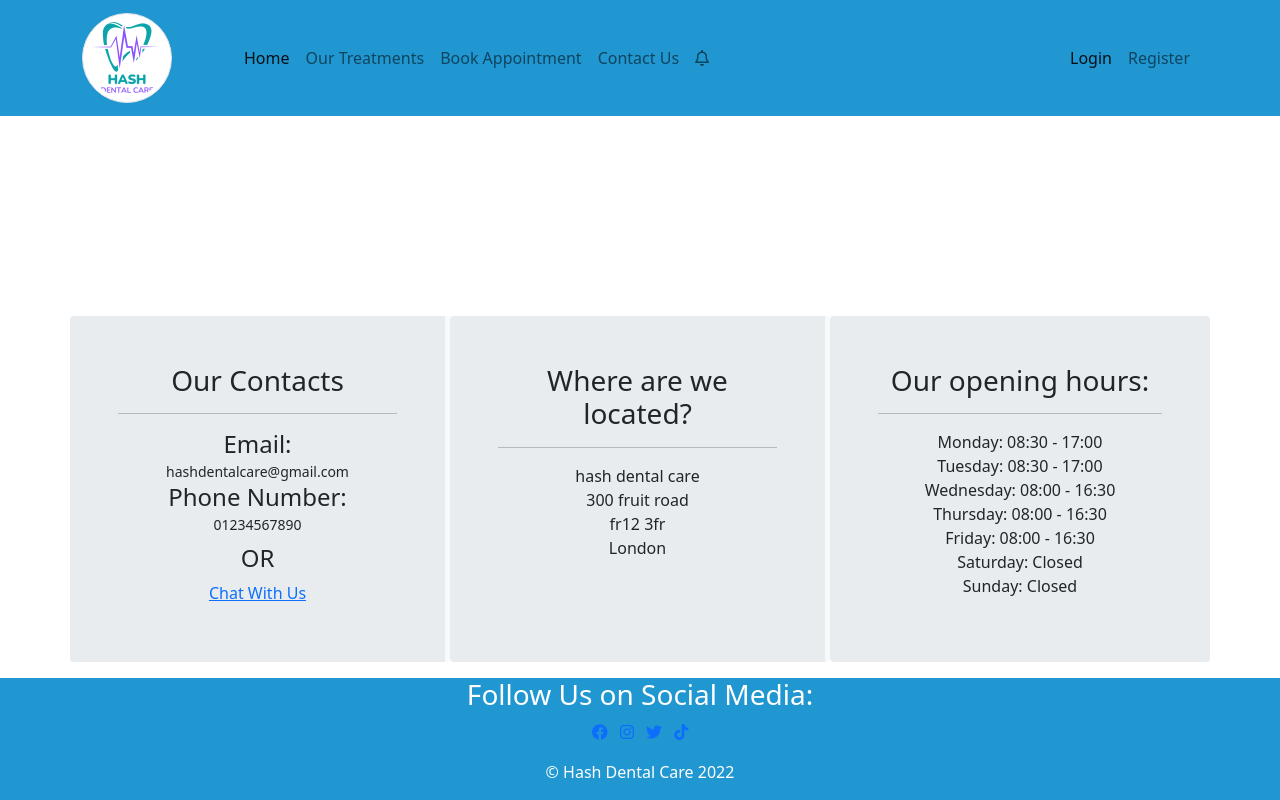
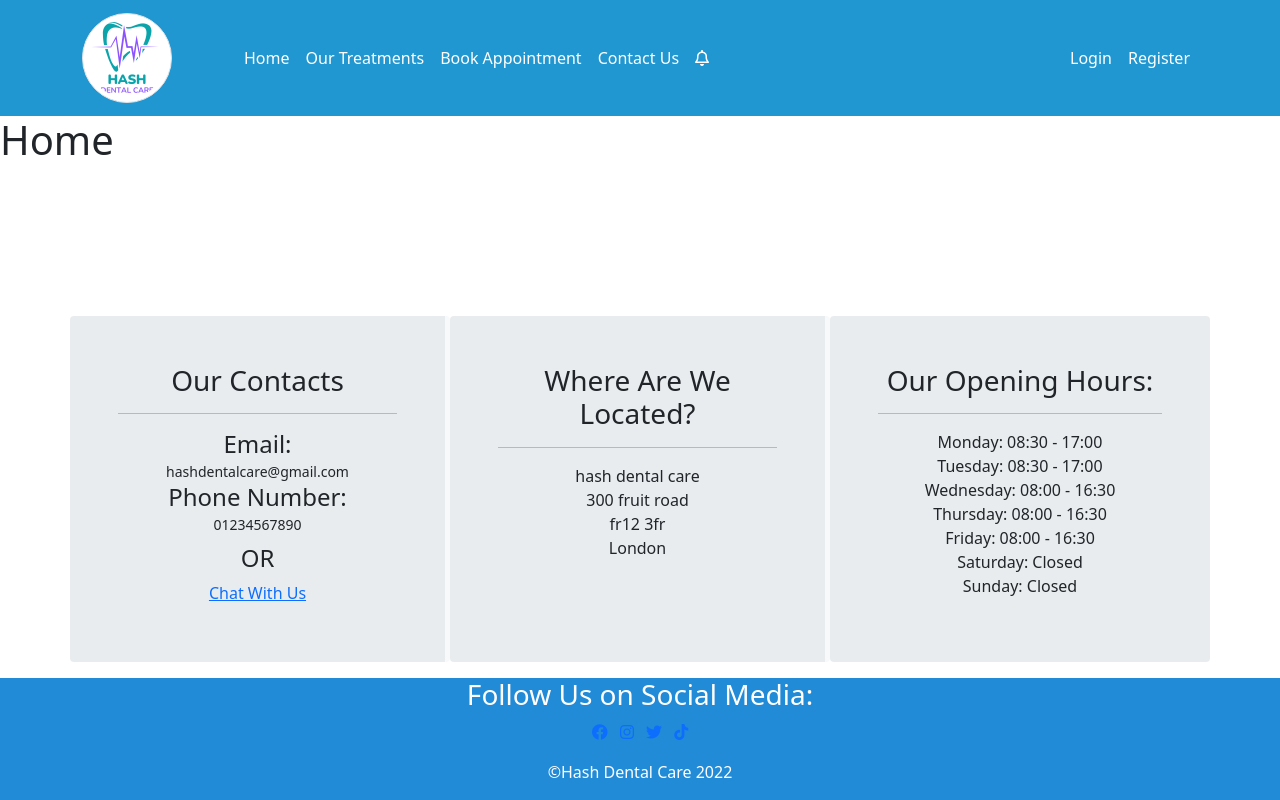
Before and after one commit to hashim222/hash-dental-care, a Django app: page / in a window 1280 px wide. Run offline with Django 3.2, Linux system fonts and the light colour scheme.

Commit message:
create site pagination button and template

```diff
--- a/booking_app/urls.py
+++ b/booking_app/urls.py
@@ -1,6 +1,12 @@
 from django.urls import path
-from django.views.generic import TemplateView
+from .views import Home, OurTreatments, BookAppointments, ContactUs, Notifications
+
 
 urlpatterns = [
-    path('', TemplateView.as_view(template_name='base.html'))
+    path('', Home.as_view(), name='home'),
+    path('treatments/', OurTreatments.as_view(), name='treatments'),
+    path('book_appointments/', BookAppointments.as_view(),
+         name='book_appointments'),
+    path('contact/', ContactUs.as_view(), name='contact'),
+    path('notifications/', Notifications.as_view(), name='notifications'),
 ]
--- a/booking_app/views.py
+++ b/booking_app/views.py
@@ -1,6 +1,22 @@
 from django.shortcuts import render
 from django.views.generic import TemplateView
 
-# Create your views here.
-class test_if_templates_works(TemplateView):
-    template_name = 'base.html'
+
+class Home(TemplateView):
+    template_name = 'home.html'
+
+
+class OurTreatments(TemplateView):
+    template_name = 'treatments.html'
+
+
+class BookAppointments(TemplateView):
+    template_name = 'book_appointments.html'
+
+
+class ContactUs(TemplateView):
+    template_name = 'contact.html'
+
+
+class Notifications(TemplateView):
+    template_name = 'notifications.html'
--- a/static/css/style.css
+++ b/static/css/style.css
@@ -0,0 +1,15 @@
+/* base template */
+
+/* site navbar */
+nav {
+    background-color: #2097d1;
+}
+
+.navbar-light .navbar-nav .nav-link {
+    color: white;
+}
+
+/* footer */
+.footer-info-bg-color {
+    background-color: #e9ecef;
+}
--- a/templates/base.html
+++ b/templates/base.html
@@ -27,9 +27,9 @@
     <header>
 
         <!-- site navbar -->
-        <nav class="navbar navbar-expand-lg navbar-light" style="background-color: #2097d1;">
+        <nav class="navbar navbar-expand-lg navbar-light">
             <div class="container">
-                <a class="navbar-brand" href="#">
+                <a class="navbar-brand" href="{% url 'home' %}">
                     {% load static %}
                     <img class="img-thumbnail rounded-circle" src="{% static 'images/site_logo.png' %}" alt="site logo">
                 </a>
@@ -37,11 +37,11 @@
                 <!-- login and register for smaller devices -->
                 <div class="d-block d-lg-none">
                     <div class="d-inline">
-                        <a aria-current="page" href="#" style="color: white;">Login</a>
+                        <a aria-current="page" href="#" class="text-white toggle-login">Login</a>
                     </div>
 
                     <div class="d-inline">
-                        <a href="#" style="color: white;">Register</a>
+                        <a href="#" class="text-white toggle-login">Register</a>
                     </div>
                 </div>
 
@@ -52,26 +52,26 @@
                 <div class="collapse navbar-collapse" id="navbarNav">
                     <ul class="navbar-nav mx-lg-5 mx-4">
                         <li class="nav-item">
-                            <a class="nav-link active" aria-current="page" href="#">Home</a>
+                            <a class="nav-link" aria-current="page" href="{% url 'home' %}">Home</a>
                         </li>
                         <li class="nav-item">
-                            <a class="nav-link" href="#">Our Treatments</a>
+                            <a class="nav-link" href="treatments">Our Treatments</a>
                         </li>
                         <li class="nav-item">
-                            <a class="nav-link" href="#">Book Appointment</a>
+                            <a class="nav-link" href="book_appointments">Book Appointment</a>
                         </li>
                         <li class="nav-item">
-                            <a class="nav-link" href="#">Contact Us</a>
+                            <a class="nav-link" href="contact">Contact Us</a>
                         </li>
                         <li class="nav-item">
-                            <a class="nav-link" href="#"><i class="fa-regular fa-bell"></i></a>
+                            <a class="nav-link" href="notifications"><i class="fa-regular fa-bell"></i></a>
                         </li>
                     </ul>
                 </div>
                 <div class="d-none d-lg-block">
                     <ul class="navbar-nav">
                         <li class="nav-item">
-                            <a class="nav-link active" aria-current="page" href="#">Login</a>
+                            <a class="nav-link" aria-current="page" href="#">Login</a>
                         </li>
                         <li class="nav-item">
                             <a class="nav-link" href="#">Register</a>
@@ -82,12 +82,18 @@
         </nav>
     </header>
 
+    {% block content %}
+
+
+    {% endblock %}
+
 
     <!-- site footer -->
     <footer class="mt-auto">
         <div class="container">
             <div class="row text-center">
-                <div class="col-12 col-md-6 col-lg-4 mt-1 mt-lg-4 p-3 p-lg-5 rounded border-end border-light border-5" style="background-color: #e9ecef;">
+                <div
+                    class="col-12 col-md-6 col-lg-4 mt-1 mt-lg-4 p-3 p-lg-5 rounded border-end border-light border-5 footer-info-bg-color">
                     <h3>Our Contacts</h3>
                     <hr>
                     <h4 class="m-0">Email:</h4>
@@ -95,11 +101,12 @@
                     <h4 class="m-0">Phone Number:</h4>
                     <small>01234567890</small>
                     <h4 class="mt-2">OR</h4>
-                    <a href="#">Chat With Us</a>
+                    <a href="contact">Chat With Us</a>
                 </div>
 
-                <div class="col-12 col-md-6 col-lg-4 mt-1 mt-lg-4 p-3 p-lg-5 rounded border-end border-light border-5" style="background-color: #e9ecef;">
-                    <h3>Where are we located?</h3>
+                <div
+                    class="col-12 col-md-6 col-lg-4 mt-1 mt-lg-4 p-3 p-lg-5 rounded border-end border-light border-5 footer-info-bg-color">
+                    <h3>Where Are We Located?</h3>
                     <hr>
                     <ul class="list-unstyled">
                         <li>hash dental care</li>
@@ -110,8 +117,8 @@
                 </div>
 
                 <div
-                    class="col-12 col-md-6 offset-md-3 offset-lg-0 col-lg-4 mt-1 mt-lg-4 p-3 p-lg-5 rounded" style="background-color: #e9ecef;">
-                    <h3>Our opening hours:</h3>
+                    class="col-12 col-md-6 offset-md-3 offset-lg-0 col-lg-4 mt-1 mt-lg-4 p-3 p-lg-5 rounded footer-info-bg-color">
+                    <h3>Our Opening Hours:</h3>
                     <hr>
                     <ul class="list-unstyled">
                         <li>Monday: 08:30 - 17:00</li>
@@ -126,33 +133,33 @@
             </div>
         </div>
 
-        <div class="container-fluid mt-3" style="background-color: #2097d1; color: white;">
+        <div class="container-fluid mt-3" style="background-color: #218bd8; color: white;">
             <div class="row">
                 <div class="col text-center">
                     <h3>Follow Us on Social Media:</h3>
                     <ul class="list-inline">
                         <li class="list-inline-item">
-                            <a href="#">
+                            <a href="https://www.facebook.com/" target="_blank">
                                 <i class="fa-brands fa-facebook"></i>
                             </a>
                         </li>
                         <li class="list-inline-item">
-                            <a href="#">
+                            <a href="https://www.instagram.com/" target="_blank">
                                 <i class="fa-brands fa-instagram"></i>
                             </a>
                         </li>
                         <li class="list-inline-item">
-                            <a href="#">
+                            <a href="https://twitter.com/" target="_blank">
                                 <i class="fa-brands fa-twitter"></i>
-                        </a>
-                    </li>
+                            </a>
+                        </li>
                         <li class="list-inline-item">
-                            <a href="#">
+                            <a href="https://www.tiktok.com/" target="_blank">
                                 <i class="fa-brands fa-tiktok"></i>
-                        </a>
-                    </li>
+                            </a>
+                        </li>
                     </ul>
-                    <p>&copy; Hash Dental Care 2022</p>
+                    <p>&copy;Hash Dental Care <span class="current_year"></span></p>
                 </div>
             </div>
         </div>
@@ -163,9 +170,23 @@
         integrity="sha384-ka7Sk0Gln4gmtz2MlQnikT1wXgYsOg+OMhuP+IlRH9sENBO0LRn5q+8nbTov4+1p"
         crossorigin="anonymous"></script>
 
-    <!-- external javascript files -->
-    {% load static %}
-    <script src="{% static 'js/script.js' %}"></script>
+    <!-- jquery -->
+    <script src="https://code.jquery.com/jquery-3.6.1.js"
+        integrity="sha256-3zlB5s2uwoUzrXK3BT7AX3FyvojsraNFxCc2vC/7pNI=" crossorigin="anonymous"></script>
+
+    <!-- javascript file -->
+    <script>
+
+        // hide and show login and register for smaller devices
+        const date = new Date()
+        const current_year = date.getFullYear()
+        $('.current_year').html(current_year)
+
+        $('.navbar-toggler').click(() => {
+            $('.toggle-login').toggle('slow')
+        })
+    </script>
+
 </body>
 
 </html>
--- /dev/null
+++ b/templates/home.html
@@ -0,0 +1,7 @@
+{% extends 'base.html' %}
+
+{% block content %}
+
+<h1>Home</h1>
+
+{% endblock %}
```
Also changed, not shown: templates/book_appointments.html (added, +7 -0 lines), templates/contact.html (added, +7 -0 lines), templates/notifications.html (added, +7 -0 lines), templates/treatments.html (added, +7 -0 lines).
